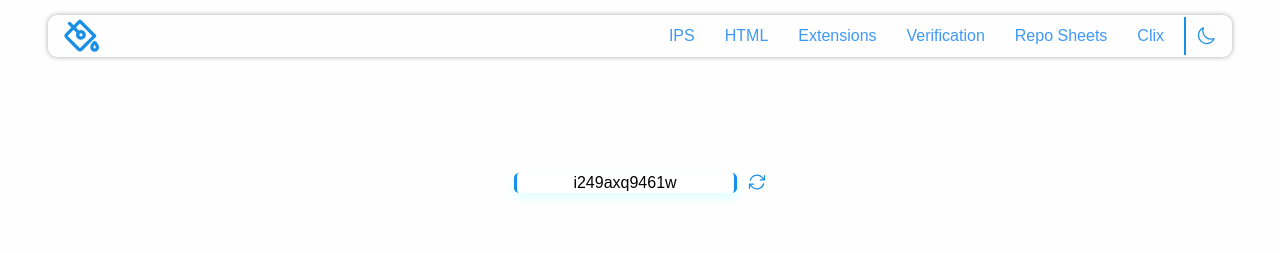
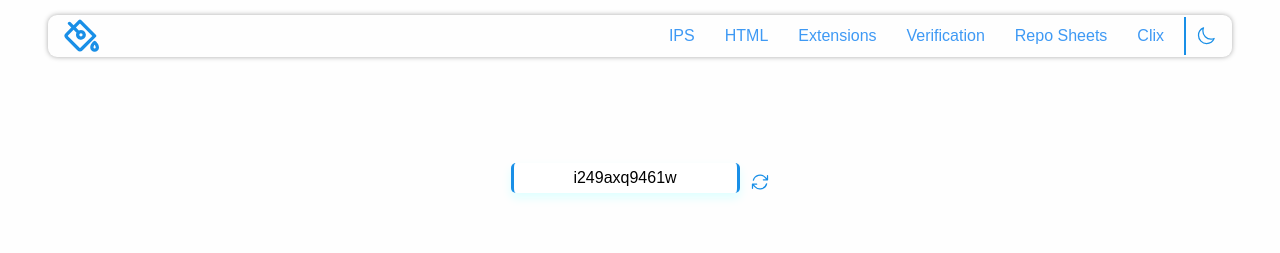
Before and after one commit to MohcineDev/bucket-vue, a Vue app: page / in a window 1280 px wide. Shown: the top 253 px of the page. Built offline with nearby package versions, Linux system fonts and the light colour scheme.

Commit message:
update style

```diff
--- a/src/components/BucketReady.vue
+++ b/src/components/BucketReady.vue
@@ -52,12 +52,12 @@ input {
   height: 20px;
   text-align: center;
   border-radius: 5px;
-  padding: 0 5px;
+  padding: 5px 8px;
   border: none;
   border-left: 3px solid #198fe7;
   border-right: 3px solid #198fe7;
-font-size: 1rem;
-box-shadow: 0 5px 10px 0px #dfffff;
+  font-size: 1rem;
+  box-shadow: 0 5px 10px 0px #dfffff;
 }
 input::selection{
     background-color: #198fe7;
```
